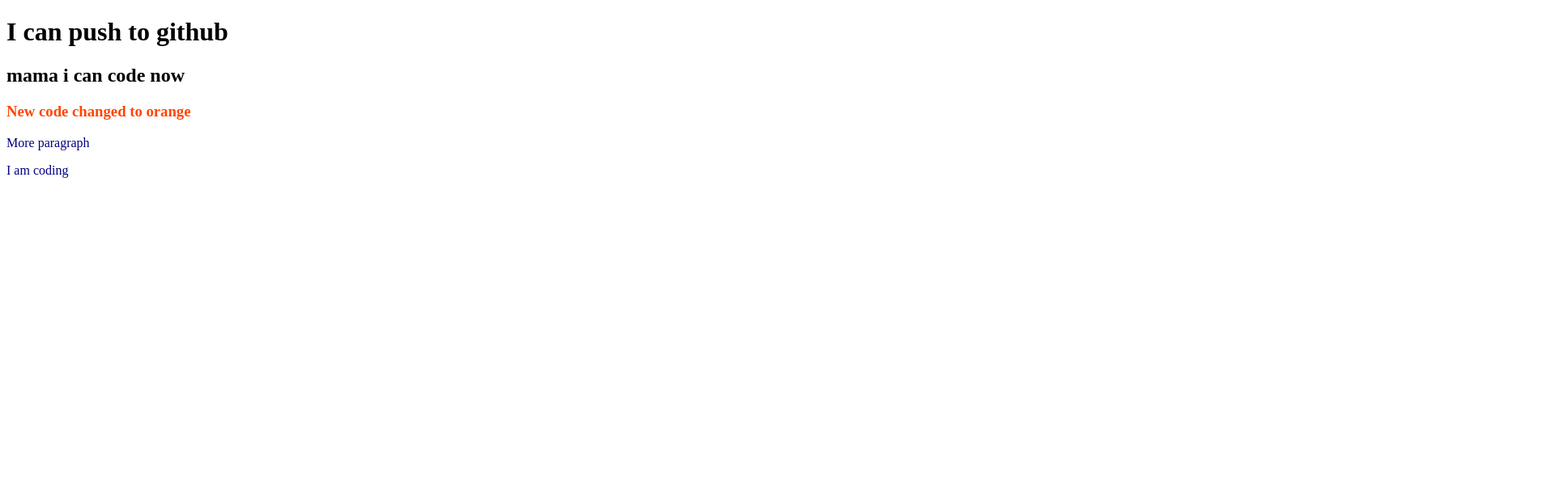
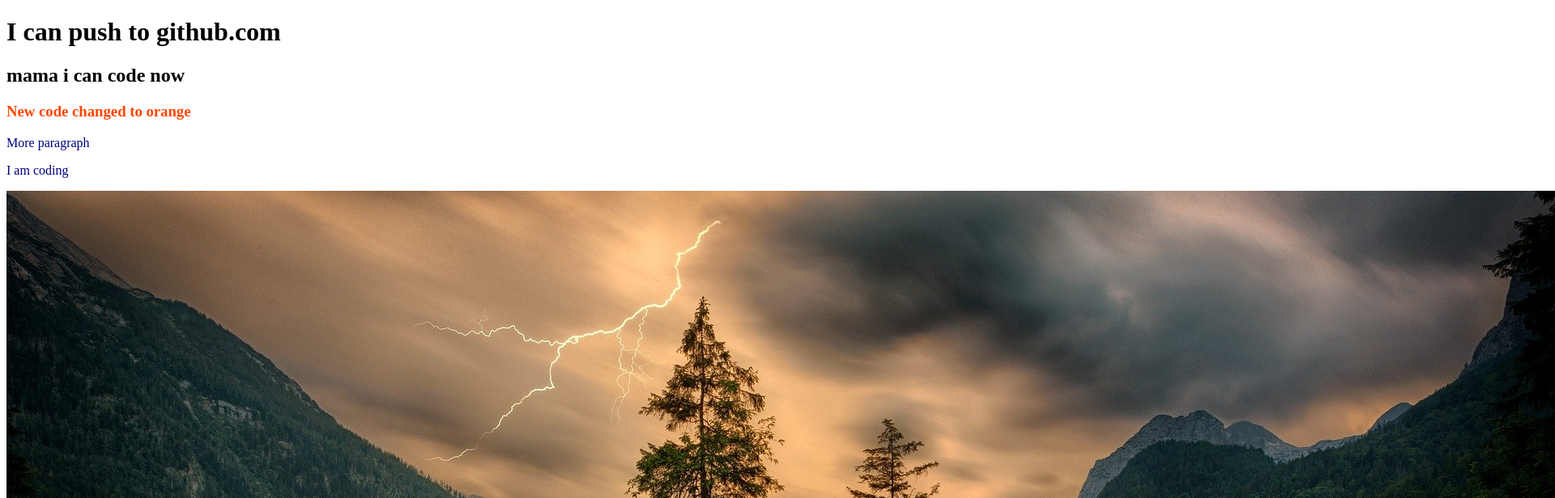
Before and after one commit to Yeasin-Arafat-01/my-second-repo, a plain HTML site: page index.html in a window 1280 px wide. Shown: the top 616 px of the page at 81% size, 1920 px wide, since content can reach past the window. Drawn offline with Linux system fonts and the light colour scheme.

Commit message:
image added

```diff
--- a/index.html
+++ b/index.html
@@ -8,10 +8,11 @@
     <link rel="stylesheet" href="style.css">
 </head>
 <body>
-    <h1>I can push to github</h1>
+    <h1>I can push to github.com</h1>
     <h2>mama i can code now</h2>
     <h3>New code changed to orange</h3>
     <p>More paragraph</p>
     <p>I am coding</p>
+    <img src="nature-30.jpg" alt="">
 </body>
 </html>
```
Also changed, not shown: nature-30.jpg (added), road.jpg (added).
